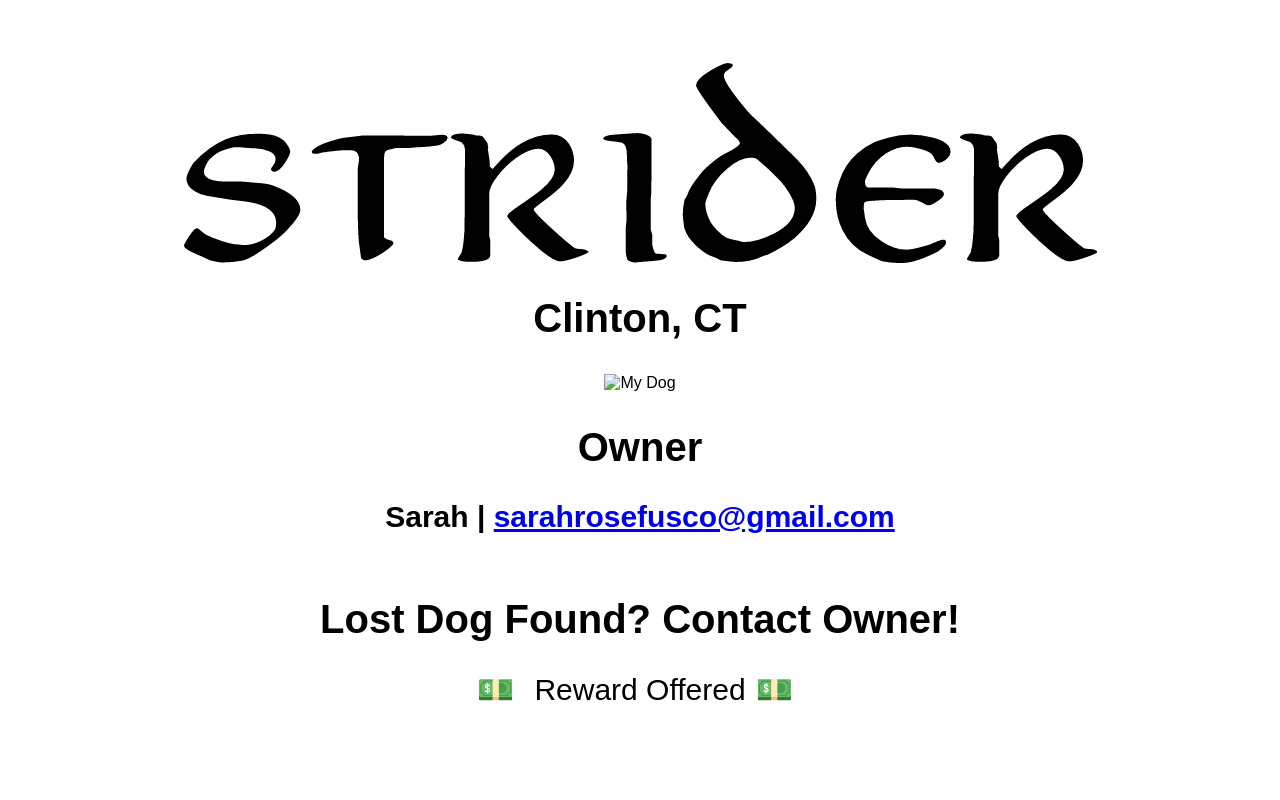
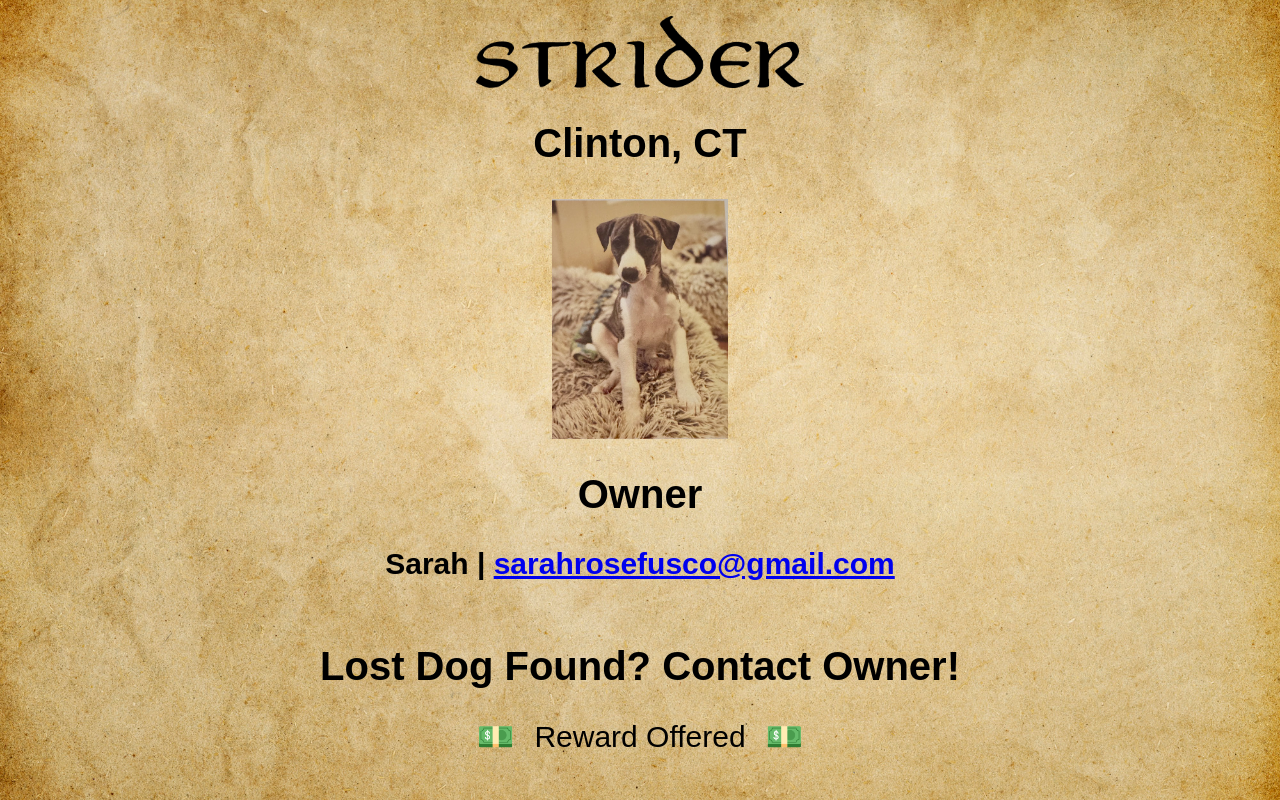
Before and after one commit to costanza5813/strider-the-dog, a plain HTML site: page index.html in a window 1280 px wide. Drawn offline with Linux system fonts and the light colour scheme.

Commit message:
feat(website): add dog image

```diff
--- a/assets/style.css
+++ b/assets/style.css
@@ -2,7 +2,7 @@
 body {
   margin: 0;  /* Remove default margins */
   height: 100vh;  /* Full viewport height */
-  background-image: url('images/wooden-floor-background.jpg');
+  background-image: url('../images/wooden-floor-background.jpg');
   background-size: cover;  /* Scales to cover entire area */
   background-position: center;  /* Centers the image */
   background-repeat: no-repeat;
@@ -23,5 +23,5 @@ h3 {
 }
 
 span.money {
-  margin: 0 20px 0 10px;
+  margin: 0 20px;
 }
--- a/index.html
+++ b/index.html
@@ -4,10 +4,10 @@
   <link rel="stylesheet" href="assets/style.css">
 </head>
 <body>
-  <img src="images/dog-name.png" alt="STRIDER"></img>
+  <img src="images/dog-name.png" alt="STRIDER" style="height: 9vh;"></img>
   <h2>Clinton, CT</h2>
 
-  <img src="images/dog-photo.jpg" alt="My Dog">
+  <img src="images/dog-photo.jpg" alt="My Dog" style="height: 30vh;">
 
   <h2 style="margin-bottom: 0">Owner</h2>
   <h3>Sarah | <a href="mailto:sarahrosefusco@gmail.com?subject=Found your dog!">sarahrosefusco@gmail.com</a></h3>
```
Also changed, not shown: images/dog-photo.jpg (added).
